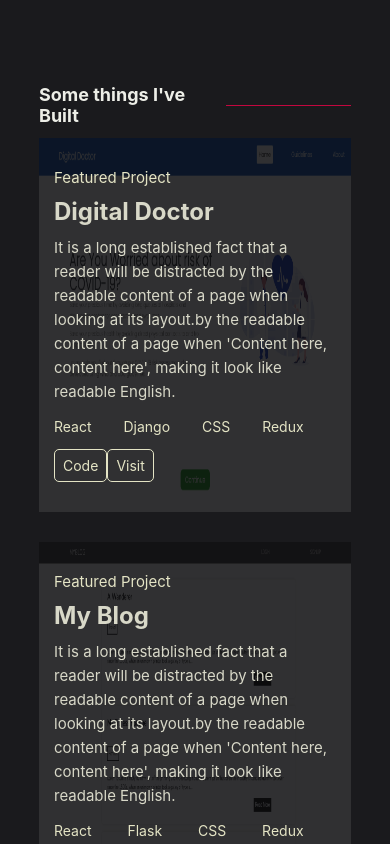
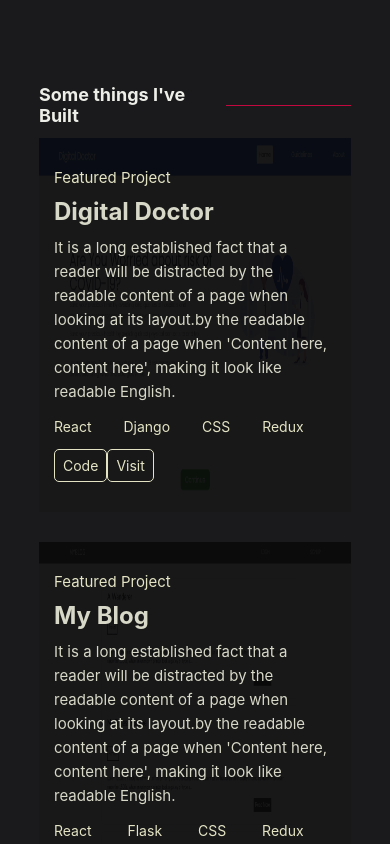
Before and after one commit to ujjavalsinha/portfolio, a React (Create React App) app: page /projects in a window 390 px wide. Shown: the part 1680-2524 px from the top of the page. Built offline with nearby package versions, Linux system fonts and the light colour scheme.

Commit message:
Update Projects.css

```diff
--- a/src/components/Projects/Projects.css
+++ b/src/components/Projects/Projects.css
@@ -218,6 +218,12 @@
         left : 0;
         width : 100%;
         height : 100%;
+        background-color : #1A1A1D;;
+        opacity : 85%;
+        left : 0%;
+        z-index : 4;
+        transition : all 0.2s linear;
+        filter : brightness(50%);
 
     }
 
```
